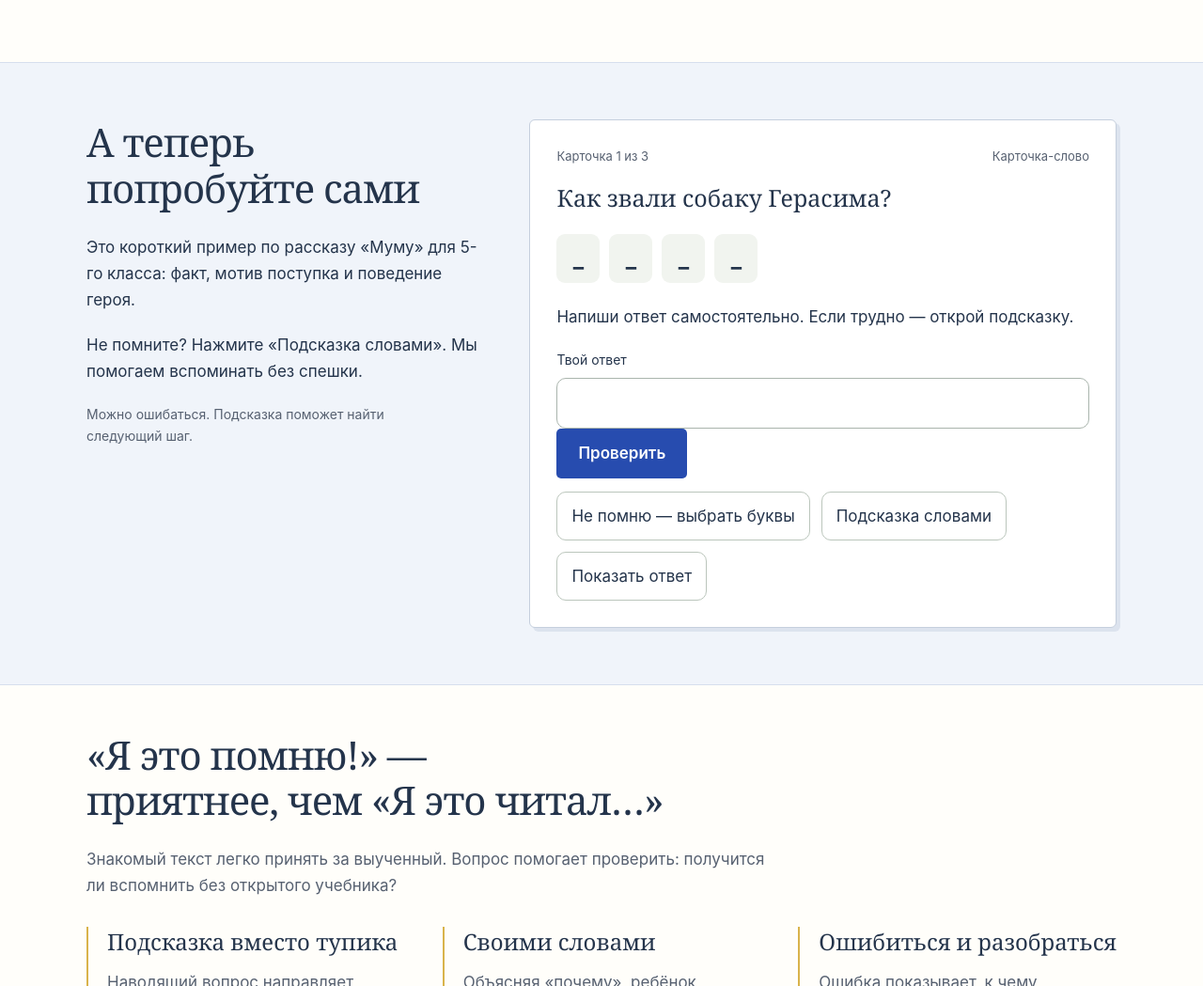
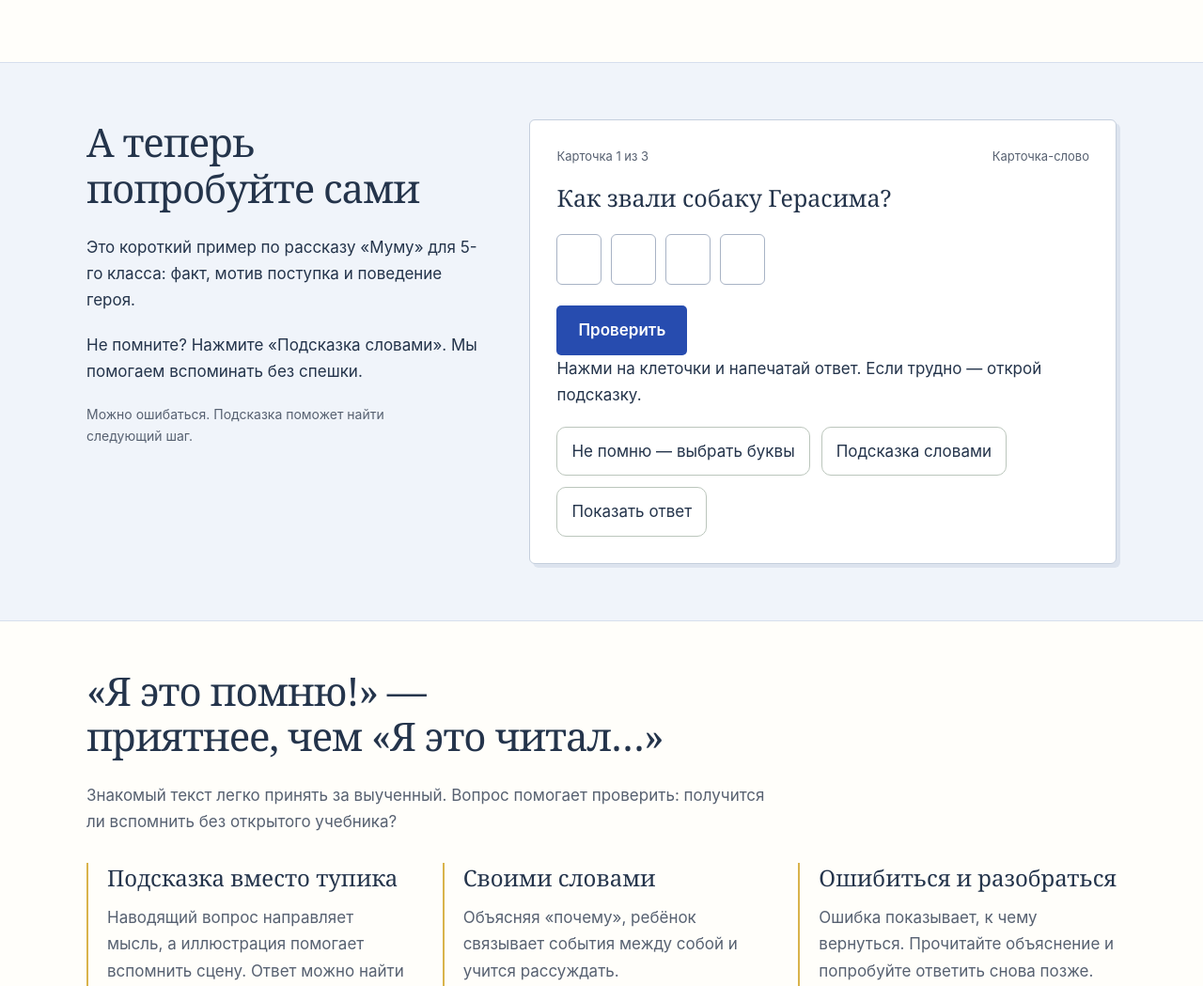
Before and after one commit to chueva-tania/smart-cards, a plain HTML site: page index.html in a window 1280 px wide. Shown: the part 1220-2269 px from the top of the page at 94% size. Drawn offline with Linux system fonts and the light colour scheme.

Commit message:
Allow typing directly in Mumu answer cells

```diff
--- a/demo.js
+++ b/demo.js
@@ -24,21 +24,36 @@ function renderWord(c){
  const selected=new Set(), row=el('div',null,'slots'),clues=el('div'),keys=el('div',null,'letter-keys'),actions=el('div',null,'actions'),feedback=el('p',null,'feedback');
  let shown=0,done=false,help=false;
  const form=el('form'), label=el('label','Твой ответ'), input=el('input'), check=el('button','Проверить','primary');
- label.htmlFor='demo-word-answer';input.id='demo-word-answer';input.autocomplete='off';check.type='submit';form.append(label,input,check);
- form.addEventListener('submit',e=>{e.preventDefault();if(!norm(input.value))return;if(norm(input.value)===norm(c.a)){finish(true);}else{feedback.textContent='Неверно. Попробуй ещё раз или открой подсказку.';input.focus();}});
+ label.htmlFor='demo-word-answer';input.id='demo-word-answer';input.autocomplete='off';check.type='submit';input.type='hidden';form.append(row,input,check);
+ form.addEventListener('submit',e=>{e.preventDefault();if(!norm(input.value))return;if(norm(input.value)===norm(c.a)){finish(true);}else{feedback.textContent='Неверно. Попробуй ещё раз или открой подсказку.';row.querySelector('input')?.focus();}});
  keys.hidden=true;
- const toggle=button('Не помню — выбрать буквы',()=>{help=!help;keys.hidden=!help;form.hidden=help;toggle.textContent=help?'Напечатать ответ самостоятельно':'Не помню — выбрать буквы';if(!help)input.focus();});
+ const toggle=button('Не помню — выбрать буквы',()=>{help=!help;keys.hidden=!help;check.hidden=help;slots();toggle.textContent=help?'Напечатать ответ самостоятельно':'Не помню — выбрать буквы';if(!help)row.querySelector('input')?.focus();});
  feedback.setAttribute('aria-live','polite');row.setAttribute('aria-label','Ответ');
  const keyOf=s=>s.toUpperCase().replaceAll('Ё','Е');
  const letters=[...c.a], answer=new Set(letters.filter(x=>!/[\s–—-]/u.test(x)).map(keyOf));
- function slots(full=false){row.replaceChildren();letters.forEach(l=>{const gap=/[\s–—-]/u.test(l),visible=full||selected.has(keyOf(l));row.append(el('span',gap?l:visible?l:'_',gap?'slot gap':visible?'slot reveal':'slot'));});}
- function finish(known){done=true;slots(true);form.remove();keys.remove();actions.replaceChildren();feedback.textContent=known?'Верно!':'Ответ открыт. Попробуй вспомнить его самостоятельно в следующий раз.';feedback.className=known?'feedback success':'feedback';exercise.append(el('p',c.a,'answer'));actions.append(button('Следующая карточка',()=>{index++;hints=0;phase='answer';render();const heading=exercise.querySelector('h3');heading.tabIndex=-1;heading.focus()},'primary'));}
+ function slots(full=false){
+  row.replaceChildren();
+  if(!help&&!full){
+   const values=[...input.value];
+   const fields=[];
+   function save(){input.value=fields.map(f=>f.value).join('');}
+   letters.forEach((letter,i)=>{
+    const cell=el('input',null,'slot slot-input');cell.type='text';cell.value=values[i]||'';cell.autocomplete='off';cell.spellcheck=false;cell.setAttribute('aria-label',`Буква ${i+1} из ${letters.length}`);
+    cell.addEventListener('focus',()=>cell.select());
+    cell.addEventListener('input',()=>{const chars=[...cell.value.toUpperCase().replace(/\s/g,'')];cell.value=chars[0]||'';chars.slice(1).forEach((ch,j)=>{if(fields[i+j+1])fields[i+j+1].value=ch;});save();if(chars.length)fields[Math.min(i+chars.length,fields.length-1)].focus();});
+    cell.addEventListener('keydown',e=>{if(e.key==='Backspace'&&!cell.value&&i>0){e.preventDefault();fields[i-1].value='';save();fields[i-1].focus();}if(e.key==='ArrowLeft'&&i>0){e.preventDefault();fields[i-1].focus();}if(e.key==='ArrowRight'&&i<letters.length-1){e.preventDefault();fields[i+1].focus();}});
+    fields.push(cell);row.append(cell);
+   });
+  }else letters.forEach(l=>{const gap=/[\s–—-]/u.test(l),visible=full||selected.has(keyOf(l));row.append(el('span',gap?l:visible?l:'_',gap?'slot gap':visible?'slot reveal':'slot'));});
+ }
+
+ function finish(known){done=true;slots(true);check.remove();input.remove();keys.remove();actions.replaceChildren();feedback.textContent=known?'Верно!':'Ответ открыт. Попробуй вспомнить его самостоятельно в следующий раз.';feedback.className=known?'feedback success':'feedback';exercise.append(el('p',c.a,'answer'));actions.append(button('Следующая карточка',()=>{index++;hints=0;phase='answer';render();const heading=exercise.querySelector('h3');heading.tabIndex=-1;heading.focus()},'primary'));}
  const buttons=new Map();
  function pick(ch){ch=keyOf(ch);if(done||selected.has(ch)||!buttons.has(ch))return;selected.add(ch);const hit=answer.has(ch),b=buttons.get(ch);b.disabled=true;b.classList.add(hit?'hit':'miss');b.setAttribute('aria-label',ch+(hit?', есть в ответе':', нет в ответе'));slots();feedback.textContent=hit?'«'+ch+'» есть в ответе.':'«'+ch+'» нет в ответе. Попробуй другую.';if([...answer].every(l=>selected.has(l)))finish(true);}
  for(const ch of 'АБВГДЕЖЗИЙКЛМНОПРСТУФХЦЧШЩЪЫЬЭЮЯ0123456789'){const b=button(ch,()=>pick(ch),'letter-key');buttons.set(ch,b);keys.append(b);}
  const hint=button('Подсказка словами',()=>{clues.append(el('p',c.clues[shown++],'word-clue'));if(shown===c.clues.length)hint.disabled=true;});
  actions.append(toggle,hint,button('Показать ответ',()=>finish(false)));
- exercise.append(row,el('p','Напиши ответ самостоятельно. Если трудно — открой подсказку.'),clues,form,keys,feedback,actions);
+ exercise.append(form,el('p','Нажми на клеточки и напечатай ответ. Если трудно — открой подсказку.'),clues,keys,feedback,actions);
  exercise.onkeydown=e=>{if(!help||done||e.ctrlKey||e.metaKey||e.altKey||e.key.length!==1)return;if(buttons.has(keyOf(e.key))){e.preventDefault();pick(e.key);}};
  slots();
 }
--- a/index.html
+++ b/index.html
@@ -3,7 +3,7 @@
 <title>Вспоминалка — повторить материал перед уроком</title>
 <meta name="description" content="Карточки по школьным темам: вспоминайте ответы своими словами, открывайте иллюстрации и наводящие вопросы. Попробуйте три карточки бесплатно без регистрации.">
 <meta property="og:title" content="Вспоминалка — не зубрить, а вспоминать"><meta property="og:description" content="Иллюстрации и наводящие вопросы помогают повторить прочитанное перед уроком."><meta property="og:image" content="https://vspominalka.ru/assets/mumu-friend.png"><meta name="theme-color" content="#f6f3ec">
-<link rel="stylesheet" href="landing.css?v=4"><script src="demo.js?v=4" defer></script></head><body>
+<link rel="stylesheet" href="landing.css?v=5"><script src="demo.js?v=5" defer></script></head><body>
 <header class="nav wrap"><a class="brand" href="/" aria-label="Вспоминалка — главная"><img class="brand-mark" src="assets/logo-umnik.svg" alt="" width="46" height="46">Вспоминалка</a><nav aria-label="Основная навигация"><a href="#inside">Что внутри</a><a href="#questions">Вопросы</a><a class="button small" href="#demo">Попробовать</a></nav></header>
 <main>
 <section class="hero wrap"><div class="hero-copy"><h1>Не зубрить,<br>а <em>вспоминать</em></h1><p class="lead">Прочитал — а на уроке всё вылетело из головы? Потренируйтесь вспоминать заранее. Короткие вопросы и подсказки помогут повторить главное и заметить, что стоит разобрать ещё раз.</p><a class="button" href="#demo">Начать с «Муму» <span aria-hidden="true">→</span></a></div><figure class="hero-art"><img src="assets/mumu-friend.png" alt="Герасим сидит рядом с Муму и ласково гладит её" width="1536" height="1024" fetchpriority="high"><figcaption><span>И. С. Тургенев · «Муму»</span></figcaption></figure></section>
--- a/landing.css
+++ b/landing.css
@@ -42,3 +42,5 @@ h2{font-size:clamp(30px,3.5vw,42px);letter-spacing:-.025em;line-height:1.16}
 @media(max-width:480px){.letter-keys{grid-template-columns:repeat(6,minmax(0,1fr))}}
 
 [hidden]{display:none!important}
+
+#exercise input.slot-input{width:48px;height:54px;min-width:0;padding:0;text-align:center;font:600 26px Georgia,serif;text-transform:uppercase;border:1px solid #a8b3c5;border-radius:6px;background:#fff;color:#23334a}#exercise input.slot-input:focus{outline:3px solid #3157ad;outline-offset:2px}
```
